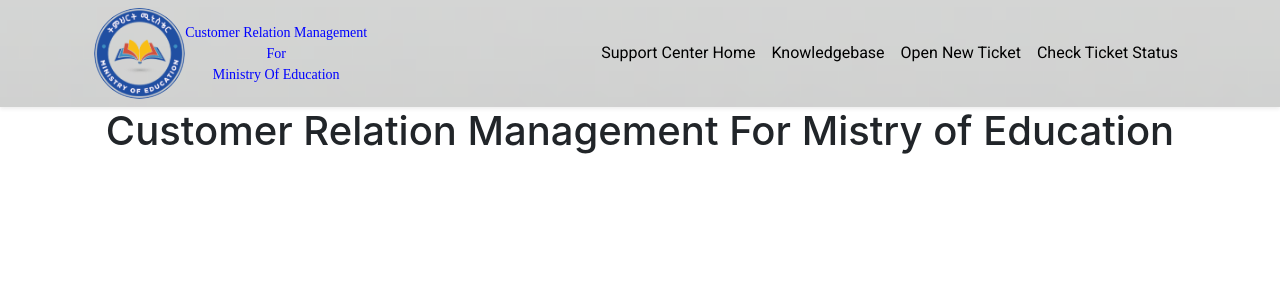
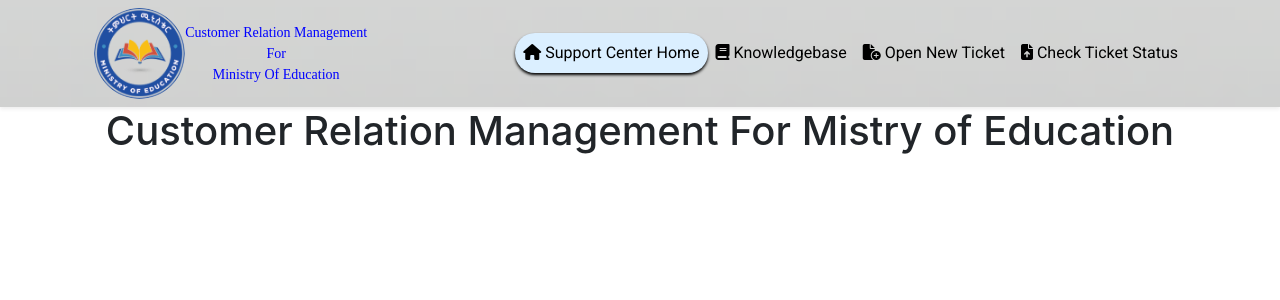
Before and after one commit to Tola-lemma/Customer-Relation-Management-For-Ministry-of-Education, a React (Create React App) app in the folder client/: page / in a window 1280 px wide. Shown: the top 300 px of the page. Built offline with nearby package versions, Linux system fonts and the light colour scheme.

Commit message:
feat:icon is added and also active link is set

```diff
--- a/client/src/ClientContainer/HeaderAndFooter/header/NavBar.js
+++ b/client/src/ClientContainer/HeaderAndFooter/header/NavBar.js
@@ -1,34 +1,88 @@
-import { Link } from "react-router-dom"
-import logo from '../../.././assets/images/MoELogo.png'
-import './header.css'
-export const NavBar =() => {
+import { Link } from "react-router-dom";
+import logo from "../../.././assets/images/MoELogo.png";
+import "./header.css";
+import { useEffect, useState } from "react";
+import { useLocation } from "react-router-dom";
+export const NavBar = () => {
+  const location = useLocation();
+  const [activeLink, setActiveLink] = useState(location.pathname);
+  useEffect(() => {
+    setActiveLink(location.pathname);
+  }, [location]);
   return (
     <div className="navBackground shadow-sm">
       <div className="container">
         <nav className="navbar navbar-expand-lg font-weight-bold ">
-        <div className="container-fluid ml-3 " >
-        <Link to="/"><img src={logo} alt="Avatar Logo" style={{width:"5.7rem"}} className="rounded-pill"/></Link>
+          <div className="container-fluid ml-3 ">
+            <Link to="/">
+              <img
+                src={logo}
+                alt="Avatar Logo"
+                style={{ width: "5.7rem" }}
+                className="rounded-pill"
+              />
+            </Link>
             <span className="Logo_Side_text">
-        <span>  Customer Relation Management</span><br/>
-        <span > For</span><br/>
+              <span> Customer Relation Management</span>
+              <br />
+              <span> For</span>
+              <br />
               <span> Ministry Of Education</span>
             </span>
-          <button className="navbar-toggler" type="button" data-bs-toggle="collapse" data-bs-target="#navbarNavDropdown" aria-controls="navbarNavDropdown" aria-expanded="false" aria-label="Toggle navigation">
+            <button
+              className="navbar-toggler"
+              type="button"
+              data-bs-toggle="collapse"
+              data-bs-target="#navbarNavDropdown"
+              aria-controls="navbarNavDropdown"
+              aria-expanded="false"
+              aria-label="Toggle navigation"
+            >
               <span className="navbar-toggler-icon"></span>
             </button>
             <div className="collapse navbar-collapse" id="navbarNavDropdown">
               <ul className="navbar-nav ms-auto">
-              <li className="nav-item">
-                <Link className="nav-link ml-3 " aria-current="page" to="/">Support Center Home</Link>
+                <li
+                  className={`nav-item ml-3 ${
+                    activeLink === "/" ? "active" : ""
+                  }`}
+                  onClick={() => setActiveLink("/")}
+                >
+                  <Link className="nav-link ml-3 " aria-current="page" to="/">
+                    <i class="fa-solid fa-house"></i> Support Center Home
+                  </Link>
                 </li>
-              <li className="nav-item">
-                <Link className="nav-link ml-3 " to="/">Knowledgebase</Link>
+                <li
+                  className={`nav-item ml-3 ${
+                    activeLink === "/knowledgebase" ? "active" : ""
+                  }`}
+                  onClick={() => setActiveLink("/knowledgebase")}
+                >
+                  <Link className="nav-link ml-3 " to="/knowledgebase">
+                    <i class="fa-solid fa-book"></i> Knowledgebase
+                  </Link>
                 </li>
-              <li className="nav-item ml-3 ">
-                <Link className="nav-link" to="/">Open New Ticket</Link>
+                <li
+                  className={`nav-item ml-3 ${
+                    activeLink === "/opennewticket" ? "active" : ""
+                  }`}
+                  onClick={() => setActiveLink("/opennewticket")}
+                >
+                  <Link className="nav-link" to="/opennewticket">
+                    <i class="fa-sharp fa-solid fa-file-circle-plus"></i> Open
+                    New Ticket
+                  </Link>
                 </li>
-               <li className="nav-items ml-3">
-                 <Link className="nav-link" to="/">Check Ticket Status</Link>
+                <li
+                  className={`nav-item ml-3 ${
+                    activeLink === "/checkticketstatus" ? "active" : ""
+                  }`}
+                  onClick={() => setActiveLink("/checkticketstatus")}
+                >
+                  <Link className="nav-link" to="/checkticketstatus">
+                    <i class="fa-sharp fa-solid fa-file-arrow-up"></i> Check
+                    Ticket Status
+                  </Link>
                 </li>
               </ul>
             </div>
@@ -36,5 +90,5 @@
         </nav>
       </div>
     </div>
-  )
-}
+  );
+};
```
Lines whose indentation alone changed are shown as unchanged.
